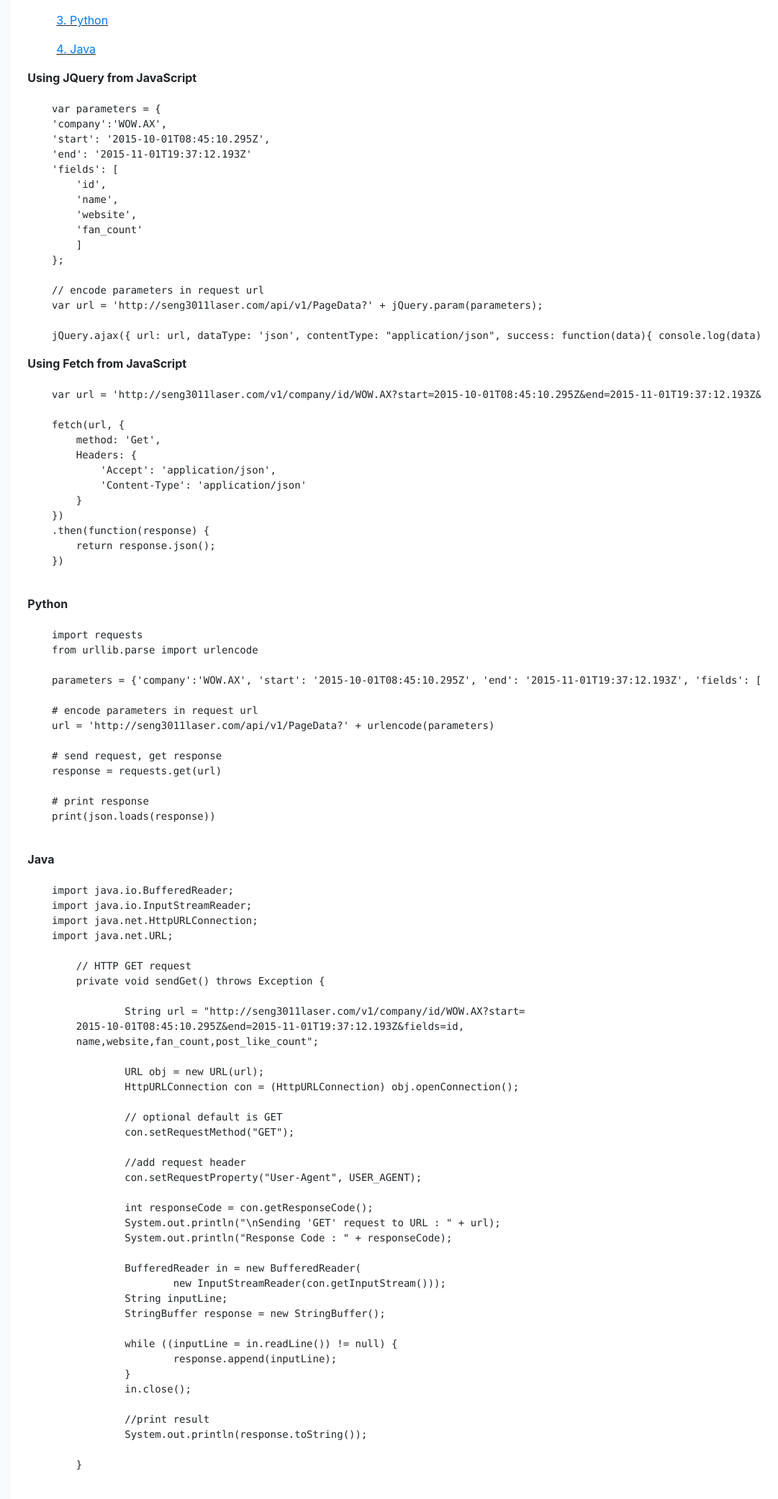
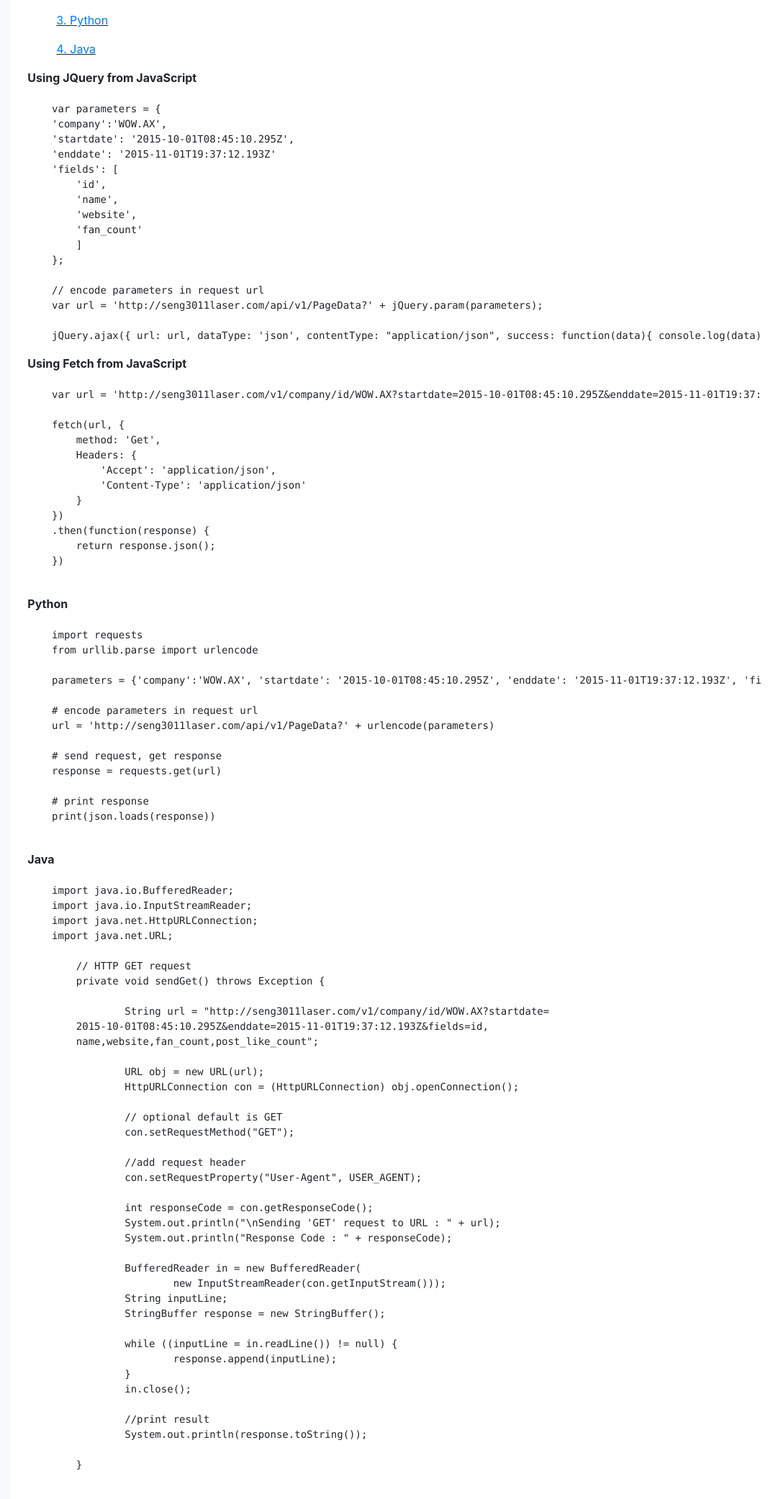
Before and after one commit to JoshuaKilazoglou/seng3011, a Flask app: page /exampleDocs in a window 1280 px wide. Shown: the part 311-2394 px from the top of the page at 72% size, without its empty margins (199-1280 px from the left). Run offline with Flask 2, Linux system fonts and the light colour scheme; some libraries are stand-ins or nearby versions.

Commit message:
changed all the start and ends to startdate enddate

```diff
--- a/templates/exampledocs.html
+++ b/templates/exampledocs.html
@@ -23,8 +23,8 @@ For more information on input variables, go to the Input Documentation Section<p
 <pre><code>
     var parameters = {
     'company':'WOW.AX',
-    'start': '2015-10-01T08:45:10.295Z',
-    'end': '2015-11-01T19:37:12.193Z'
+    'startdate': '2015-10-01T08:45:10.295Z',
+    'enddate': '2015-11-01T19:37:12.193Z'
     'fields': [
         'id',
         'name',
@@ -44,7 +44,7 @@ For more information on input variables, go to the Input Documentation Section<p
 <strong>Using Fetch from JavaScript</strong>
 </a>
 <pre><code>
-    var url = 'http://seng3011laser.com/v1/company/id/WOW.AX?start=2015-10-01T08:45:10.295Z&end=2015-11-01T19:37:12.193Z&fields=id,name,website,fan_count,post_like_count';
+    var url = 'http://seng3011laser.com/v1/company/id/WOW.AX?startdate=2015-10-01T08:45:10.295Z&enddate=2015-11-01T19:37:12.193Z&fields=id,name,website,fan_count,post_like_count';
 
     fetch(url, {
         method: 'Get',
@@ -66,7 +66,7 @@ For more information on input variables, go to the Input Documentation Section<p
     import requests
     from urllib.parse import urlencode
 
-    parameters = {'company':'WOW.AX', 'start': '2015-10-01T08:45:10.295Z', 'end': '2015-11-01T19:37:12.193Z', 'fields': ['id', 'name', 'website', 'fan_count']}
+    parameters = {'company':'WOW.AX', 'startdate': '2015-10-01T08:45:10.295Z', 'enddate': '2015-11-01T19:37:12.193Z', 'fields': ['id', 'name', 'website', 'fan_count']}
 
     # encode parameters in request url
     url = 'http://seng3011laser.com/api/v1/PageData?' + urlencode(parameters)
@@ -92,8 +92,8 @@ For more information on input variables, go to the Input Documentation Section<p
 	// HTTP GET request
 	private void sendGet() throws Exception {
 
-		String url = "http://seng3011laser.com/v1/company/id/WOW.AX?start=
-        2015-10-01T08:45:10.295Z&end=2015-11-01T19:37:12.193Z&fields=id,
+		String url = "http://seng3011laser.com/v1/company/id/WOW.AX?startdate=
+        2015-10-01T08:45:10.295Z&enddate=2015-11-01T19:37:12.193Z&fields=id,
         name,website,fan_count,post_like_count";
 
 		URL obj = new URL(url);
```
